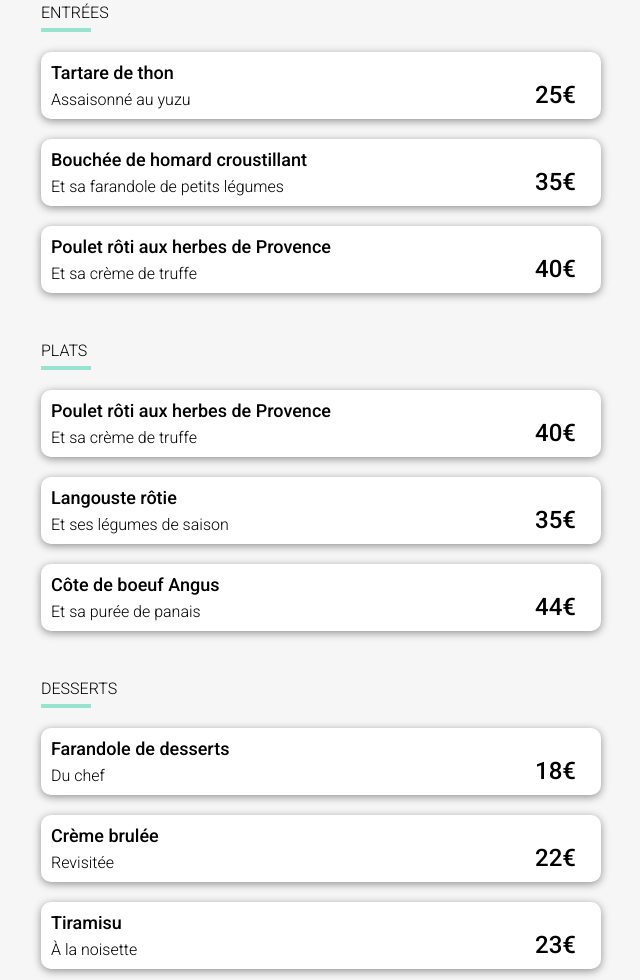
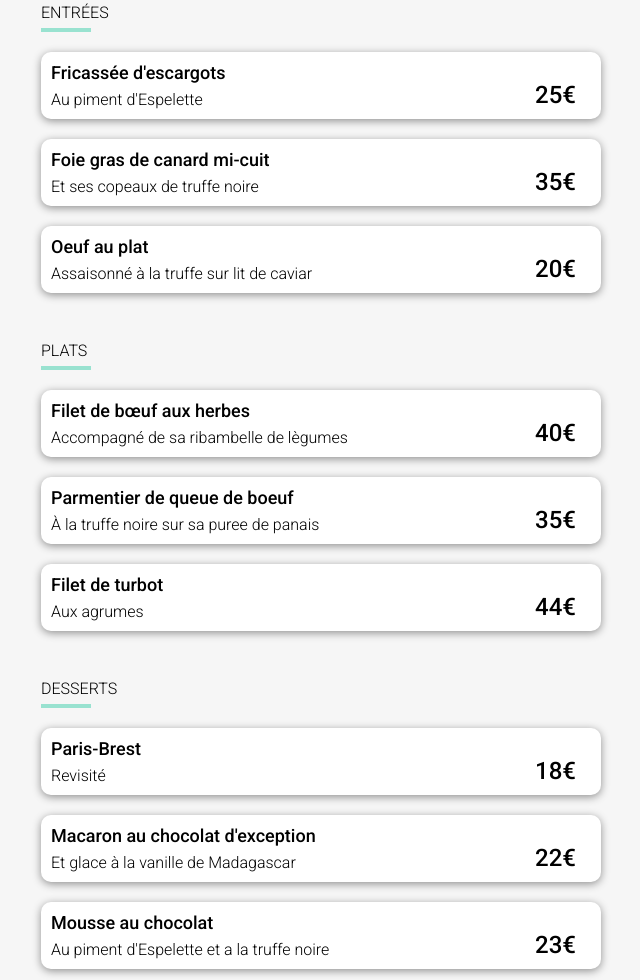
Before and after one commit to kami90000/oh-my-food, a website: page restaurants/laPaletteDuGout.html in a window 1280 px wide. Shown: the part 584-1564 px from the top of the page, without its empty margins (319-959 px from the left). Drawn offline with Linux system fonts and the light colour scheme; a web font is replaced by a local one.

```diff
--- a/restaurants/laPaletteDuGout.html
+++ b/restaurants/laPaletteDuGout.html
@@ -28,34 +28,34 @@
             </header>
 
             <main>
-                <img class="main__banner" src="../assets/images/restaurants/large/louis-hansel-shotsoflouis-qNBGVyOCY8Q-unsplash__large.jpg" alt="Plat sur plaque en céramique blanche">
+                <img class="main__banner" src="../assets/images/restaurants/large/jay-wennington-N_Y88TWmGwA-unsplash__large.jpg" alt="Plat sur plaque en céramique blanche">
                 <section class="main__menu">
                     <div class="background_menu">
-                    <h2 class="main__menu__title">Le délice des sens<span class="heart"></span></h2>
+                    <h2 class="main__menu__title">La palette du goût<span class="heart"></span></h2>
                     <div class="main__menu__starter">
                         <h3>Entrées</h3>
                         <div tabindex="0" class="meal">
                             <div class="meal__description">
-                                <h4>Tartare de thon</h4>
-                                <p>Assaisonné au yuzu</p>
+                                <h4>Fricassée d'escargots</h4>
+                                <p>Au piment d'Espelette</p>
                             </div>
                             <p class="meal__price">25€</p>
                             <div class="meal__check"></div>
                         </div>
                         <div tabindex="0" class="meal">
                             <div class="meal__description">
-                                <h4>Bouchée de homard croustillant</h4>
-                                <p>Et sa farandole de petits légumes</p>
+                                <h4>Foie gras de canard mi-cuit</h4>
+                                <p>Et ses copeaux de truffe noire</p>
                             </div>
                             <p class="meal__price">35€</p>
                             <div class="meal__check"></div>
                         </div>
                         <div tabindex="0" class="meal">
                             <div class="meal__description">
-                                <h4>Poulet rôti aux herbes de Provence</h4>
-                                <p>Et sa crème de truffe</p>
+                                <h4>Oeuf au plat</h4>
+                                <p>Assaisonné à la truffe sur lit de caviar</p>
                             </div>
-                            <p class="meal__price">40€</p>
+                            <p class="meal__price">20€</p>
                             <div class="meal__check"></div>
                         </div>
                     </div>
@@ -63,24 +63,24 @@
                         <h3>Plats</h3>
                         <div tabindex="0" class="meal">
                             <div class="meal__description">
-                                <h4>Poulet rôti aux herbes de Provence</h4>
-                                <p>Et sa crème de truffe</p>
+                                <h4>Filet de bœuf aux herbes</h4>
+                                <p>Accompagné de sa ribambelle de lègumes</p>
                             </div>
                             <p class="meal__price">40€</p>
                             <div class="meal__check"></div>
                         </div>
                         <div tabindex="0" class="meal">
                             <div class="meal__description">
-                                <h4>Langouste rôtie</h4>
-                                <p>Et ses légumes de saison</p>
+                                <h4>Parmentier de queue de boeuf</h4>
+                                <p> À la truffe noire sur sa puree de panais</p>
                             </div>
                             <p class="meal__price">35€</p>
                             <div class="meal__check"></div>
                         </div>
                         <div tabindex="0" class="meal">
                             <div class="meal__description">
-                                <h4>Côte de boeuf Angus</h4>
-                                <p>Et sa purée de panais</p>
+                                <h4>Filet de turbot</h4>
+                                <p>Aux agrumes</p>
                             </div>
                             <p class="meal__price">44€</p>
                             <div class="meal__check"></div>
@@ -90,24 +90,24 @@
                         <h3>Desserts</h3>
                         <div tabindex="0" class="meal">
                             <div class="meal__description">
-                                <h4>Farandole de desserts</h4>
-                                <p>Du chef</p>
+                                <h4>Paris-Brest</h4>
+                                <p>Revisité</p>
                             </div>
                             <p class="meal__price">18€</p>
                             <div class="meal__check"></div>
                         </div>
                         <div tabindex="0" class="meal">
                             <div class="meal__description">
-                                <h4>Crème brulée</h4>
-                                <p>Revisitée</p>
+                                <h4>Macaron au chocolat d'exception</h4>
+                                <p>Et glace à la vanille de Madagascar</p>
                             </div>
                             <p class="meal__price">22€</p>
                             <div class="meal__check"></div>
                         </div>
                         <div tabindex="0" class="meal">
                             <div class="meal__description">
-                                <h4>Tiramisu</h4>
-                                <p>À la noisette</p>
+                                <h4>Mousse au chocolat</h4>
+                                <p>Au piment d'Espelette et a la truffe noire </p>
                             </div>
                             <p class="meal__price">23€</p>
                             <div class="meal__check"></div>
--- a/sass/Layout/_loader.scss
+++ b/sass/Layout/_loader.scss
@@ -1,5 +1,7 @@
 .loader{
     position: fixed;
+    top: 0;
+    left: 0;
     z-index: 10;
     width: 100%;
     height: 100vh;
```
Also changed, not shown: restaurants/laNoteEnchantée.html (+1 -0 lines), restaurants/leDeliceDesSens.html (+1 -1 lines), assets/css/style.css, css/style.css, 1 other file.
